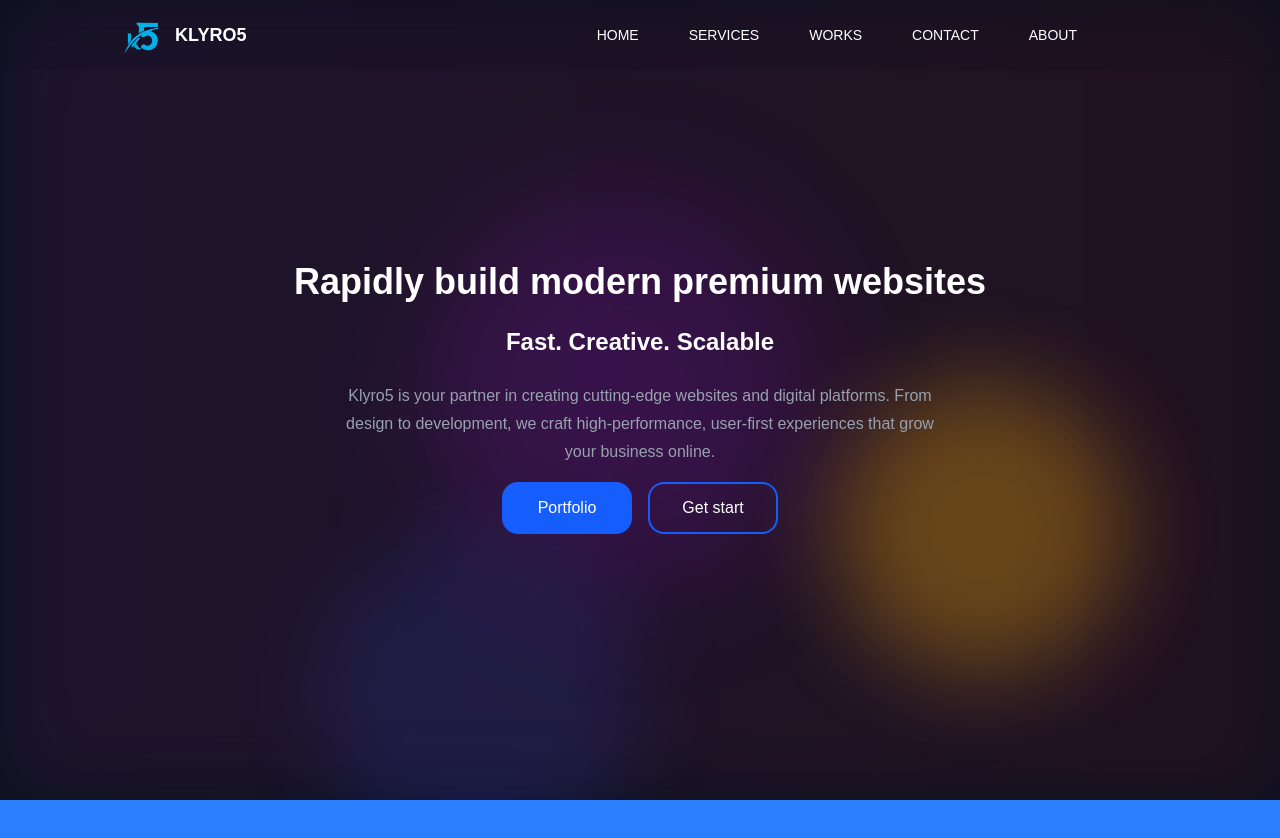
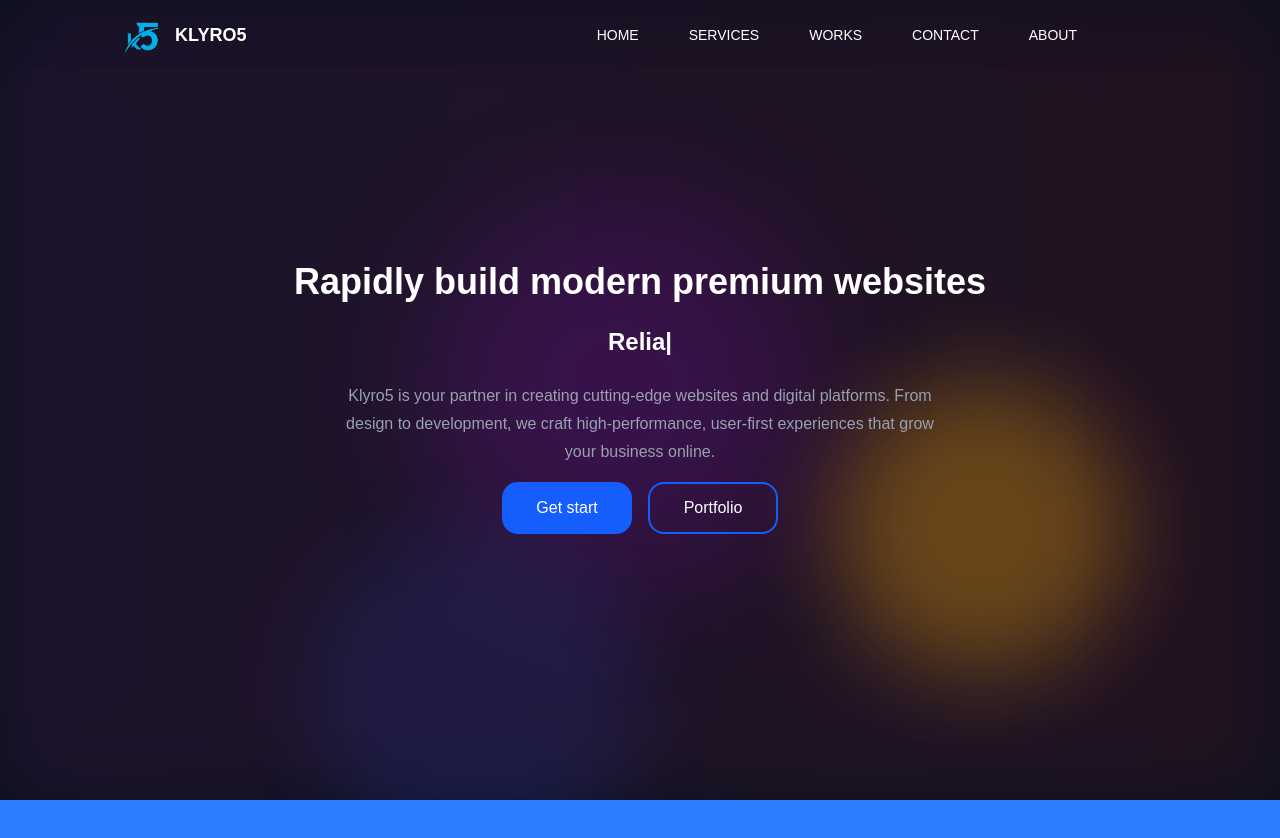
Before and after one commit to athulcoder/klyro5, a Next.js app: page / in a window 1280 px wide. Shown: the top 838 px of the page. Built offline with nearby package versions, Linux system fonts and the light colour scheme.

Commit message:
new typing effect added

```diff
--- a/components/GradientBackground.js
+++ b/components/GradientBackground.js
@@ -1,6 +1,8 @@
 "use client";
 
 import Image from "next/image";
+import Typed from "react-typed";
+import TypingEffect from "./TypingEffect";
 
 export default function GradientBackground() {
   return (
@@ -20,9 +22,7 @@ export default function GradientBackground() {
         <h1 className="max-lg:text-center text-4xl  font-bold my-3">
           Rapidly build modern premium websites
         </h1>
-        <span className="text-2xl font-bold my-3 ">
-          Fast. Creative. Scalable
-        </span>
+        <TypingEffect />
 
         <h4 className="text-center text-gray-400 mt-3 leading-[28px] max-w-[600px]">
           Klyro5 is your partner in creating cutting-edge websites and digital
@@ -31,12 +31,12 @@ export default function GradientBackground() {
         </h4>
 
         <div className="flex gap-4 my-4">
-          <button className="bg-blue-600 py-2 px-4 rounded-2xl w-[130px]  hover:border-white hover:border-[2px] cursor-pointer">
-            Portfolio
+          <button className="bg-blue-600 py-2 px-4 rounded-2xl w-[130px]  hover:border-white hover:border-[2px] cursor-pointer duration-100">
+            Get start
           </button>
 
-          <button className="hover:border-white py-3 px-6 rounded-2xl w-[130px] cursor-pointer border-[2px] border-blue-600 ">
-            Get start
+          <button className="hover:border-white py-3 px-6 rounded-2xl w-[130px] cursor-pointer border-[2px] border-blue-600 duration-100">
+            Portfolio
           </button>
         </div>
       </div>
--- /dev/null
+++ b/components/TypingEffect.js
@@ -0,0 +1,32 @@
+"use client";
+
+import { ReactTyped, Typed } from "react-typed";
+
+export default function TypingEffect() {
+  return (
+    <span className="text-2xl font-bold my-3 text-white">
+      <ReactTyped
+        strings={[
+          "Fast.",
+          "Creative.",
+          "Scalable.",
+          "Reliable.",
+          "Secure.",
+          "Modern.",
+          "Custom.",
+          "Responsive.",
+          "Optimized.",
+          "Powerful.",
+          "Dynamic.",
+          "Elegant.",
+          "Minimal.",
+          "Clean.",
+          "Bold.",
+        ]}
+        typeSpeed={60}
+        backSpeed={40}
+        loop
+      />
+    </span>
+  );
+}
--- a/package.json
+++ b/package.json
@@ -13,7 +13,8 @@
     "next": "15.3.4",
     "react": "^19.0.0",
     "react-dom": "^19.0.0",
-    "react-icons": "^5.5.0"
+    "react-icons": "^5.5.0",
+    "react-typed": "^2.0.12"
   },
   "devDependencies": {
     "@eslint/eslintrc": "^3",
```
Also changed, not shown: handlers/Hamburger.js (line endings or trailing spaces), 1 other file (tests, documents, lock files or other folders).
